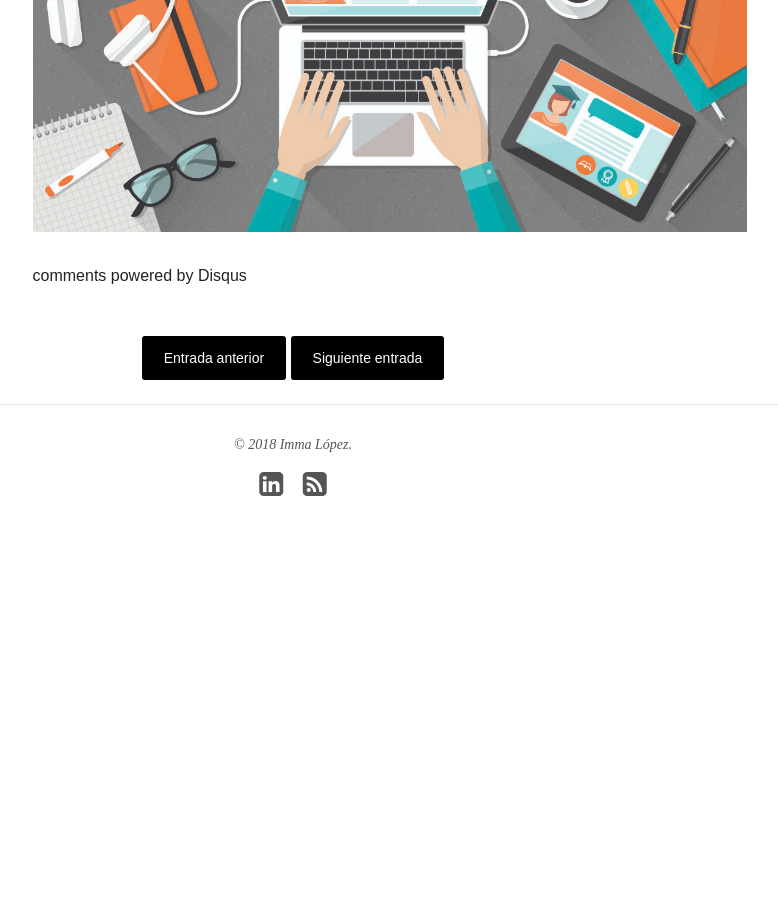
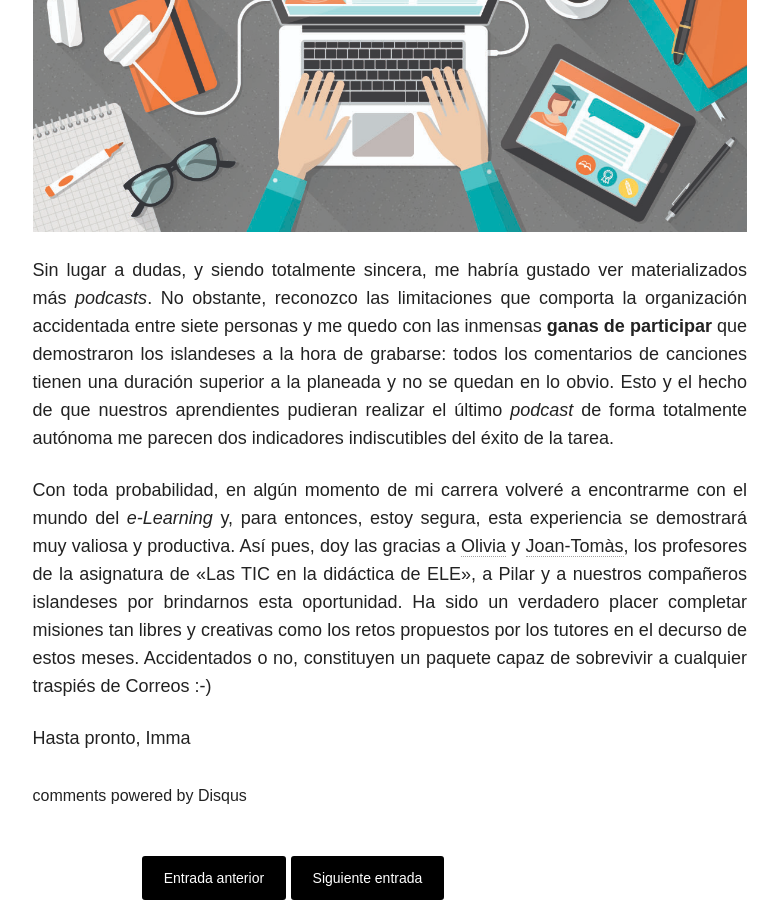
Before and after one commit to immalopez/immalopez.github.io, a Jekyll site: the page built from _posts/blog/2018-05-08-reflexion-final-tic.md, in a window 1280 px wide and 900 px high, scrolled down 4531 px. Shown: the whole window, without its empty margins (347-1125 px from the left). Built offline with Jekyll 4.4.1, drawn with Linux system fonts in a browser that asks for light colours; nearby versions of some CDN libraries; comment, search, counter and statistics services are not loaded; before the commit the page ends 5127 px from its top, so only the background shows below that.

Commit message:
Update 2018-05-08-reflexion-final-tic.md

```diff
--- a/_posts/blog/2018-05-08-reflexion-final-tic.md
+++ b/_posts/blog/2018-05-08-reflexion-final-tic.md
@@ -72,3 +72,10 @@ Digo que la implementación de dichas rúbricas tuvo un éxito desigual porque,
 A pesar de las vicisitudes que nos ha tocado enfrentar por cuestión de horarios, descontento por parte de alguno de los estudiantes, problemas técnicos y otros imprevistos, opino que hemos cubierto con éxito los objetivos de la asignatura. Hemos experimentado con la enseñanza de ELE a distancia, incorporando las distintas plataformas y aplicaciones que ofrecen las TIC; hemos elaborado actividades diversas, que pretendían integrar al grupo y recoger sus variopintas necesidades; hemos tenido que gestionar **problemas afectivos** no solo relativos a los islandeses, sino también a nosotros mismos; nos hemos visto obligados a **tomar decisiones** y, con ello, a instruirnos de forma autónoma; hemos reflexionado acerca de nuestras estrategias y actuación docente; hemos podido comparar nuestro proyecto con los demás y aprender de ellos; y, en definitiva, hemos obtenido una **muestra tangible** de lo que implican tantas horas de esfuerzo.
 
 ![typing](/images/Online-class-prepared.jpg)
+
+Sin lugar a dudas, y siendo totalmente sincera, me habría gustado ver materializados más _podcasts_. No obstante, reconozco las limitaciones que comporta la organización accidentada entre siete personas y me quedo con las inmensas **ganas de participar** que demostraron los islandeses a la hora de grabarse: todos los comentarios de canciones tienen una duración superior a la planeada y no se quedan en lo obvio. Esto y el hecho de que nuestros aprendientes pudieran realizar el último _podcast_ de forma totalmente autónoma me parecen dos indicadores indiscutibles del éxito de la tarea.
+
+Con toda probabilidad, en algún momento de mi carrera volveré a encontrarme con el mundo del _e-Learning_ y, para entonces, estoy segura, esta experiencia se demostrará muy valiosa y productiva. Así pues, doy las gracias a <a href="https://espanoladistancia.wordpress.com/sobre-la-autora/" target="_blank">Olivia</a> y <a href="http://www.ub.edu/realtic/es/joan-tomas-pujola-font/" target="_blank">Joan-Tomàs</a>, los profesores de la asignatura de «Las TIC en la didáctica de ELE», a Pilar y a nuestros compañeros islandeses por brindarnos esta oportunidad. Ha sido un verdadero placer completar misiones tan libres y creativas como los retos propuestos por los tutores en el decurso de estos meses. Accidentados o no, constituyen un paquete capaz de sobrevivir a cualquier traspiés de Correos :-)
+
+Hasta pronto,
+Imma
```
